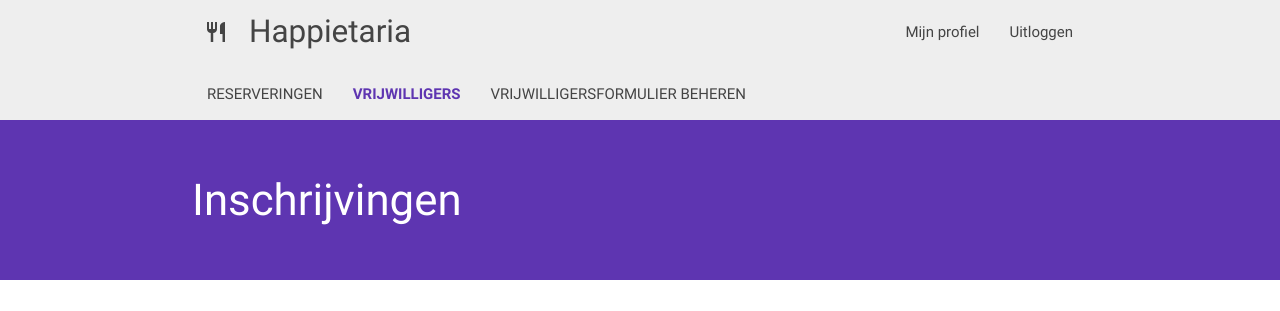
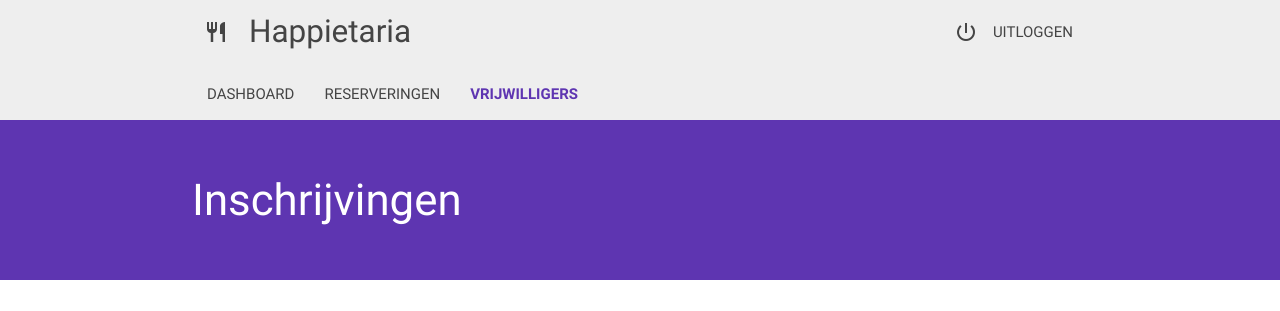
Before and after one commit to Aukevanoost/happietaria, a PHP site: page /crew/index/1 in a window 1280 px wide. Shown: the top 311 px of the page. Run offline with PHP 8.4, Linux system fonts and the light colour scheme; the visitor is signed in with stand-in values (Sample User, id 1); data comes from the database, SQL or seed files in the repository.

Commit message:
Jawel, gelijk maar even een hotfix achteraan gooien :)

```diff
--- a/template/headers/private.phtml
+++ b/template/headers/private.phtml
@@ -4,19 +4,20 @@
             <div class="nav-wrapper">
                 <a href="/pages/dashboard" class="brand-logo"><i class="material-icons">&nbsp; restaurant&nbsp;</i> Happietaria</a>
                 <ul id="nav-mobile" class="right hide-on-med-and-down">
-                    <li><a href="/pages/dashboard">Mijn profiel</a></li>
-                    <li><a href="/pages/uitloggen">Uitloggen</a></li>
+                    <!--<li><a href="/pages/dashboard">Mijn profiel</a></li>-->
+                    <li><a href="/pages/uitloggen"><i class="material-icons left">power_settings_new</i>UITLOGGEN</a></li>
                 </ul>
                 <ul class="side-nav" id="mobile-demo">
-                    <li><a href="/pages/dashboard">Mijn profiel</a></li>
+                    <!--<li><a href="/pages/dashboard">Mijn profiel</a></li>-->
                     <li><a href="/pages/uitloggen">Uitloggen</a></li>
                 </ul>
             </div>
             <div class="nav-content">
                 <ul>
+                    <li class="customItem <?php if($_GET["controller"] == "pages"){echo 'active';} ?>"><a href="/pages/dashboard">Dashboard</a></li>
                     <li class="customItem <?php if($_GET["controller"] == "reservering"){echo 'active';} ?>"><a href="/reservering/index">Reserveringen</a></li>
                     <li class="customItem <?php if($_GET["controller"] == "crew"){echo 'active';} ?>"><a href="/crew/index/1">Vrijwilligers</a></li>
-                    <li class="customItem <?php if($_GET["controller"] == "manager"){echo 'active';} ?>"><a href="/crew/index/1">Vrijwilligersformulier beheren</a></li>
+                    <!--<li class="customItem <?php if($_GET["controller"] == "manager"){echo 'active';} ?>"><a href="/crew/index/1">Vrijwilligersformulier beheren</a></li>-->
                 </ul>
             </div>
         </nav>
--- a/views/crew/sendmail.phtml
+++ b/views/crew/sendmail.phtml
@@ -74,7 +74,7 @@ $m =  $this->obj->data["mail"];
                         ?>
 
                         <button type="submit" name="confirmation" value="mailOk" class="btn green darken-1 right" style="margin-left: 10px">Send mail</button>
-                        <a href="reservering/bekijken/<?= $_GET["id"] ?>" class="btn-flat right">ANNULEREN</a>
+                        <a href="crew/bekijken/<?= $_GET["id"] ?>" class="btn-flat right">ANNULEREN</a>
 
                         <div style="clear:both"></div>
                     </div>
```
Also changed, not shown: views/crew/bekijken.phtml (+0 -10 lines).
